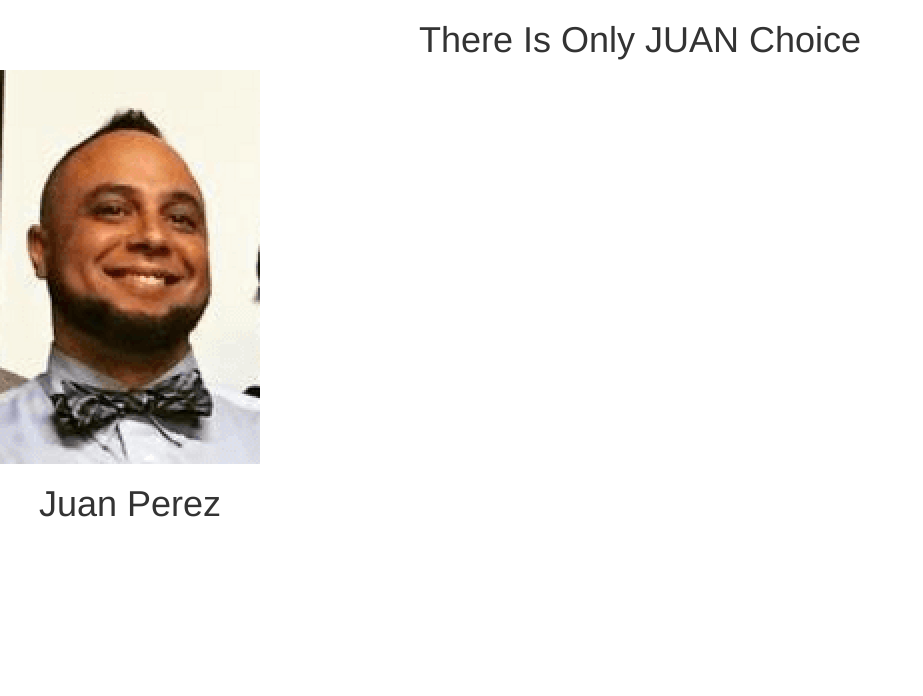
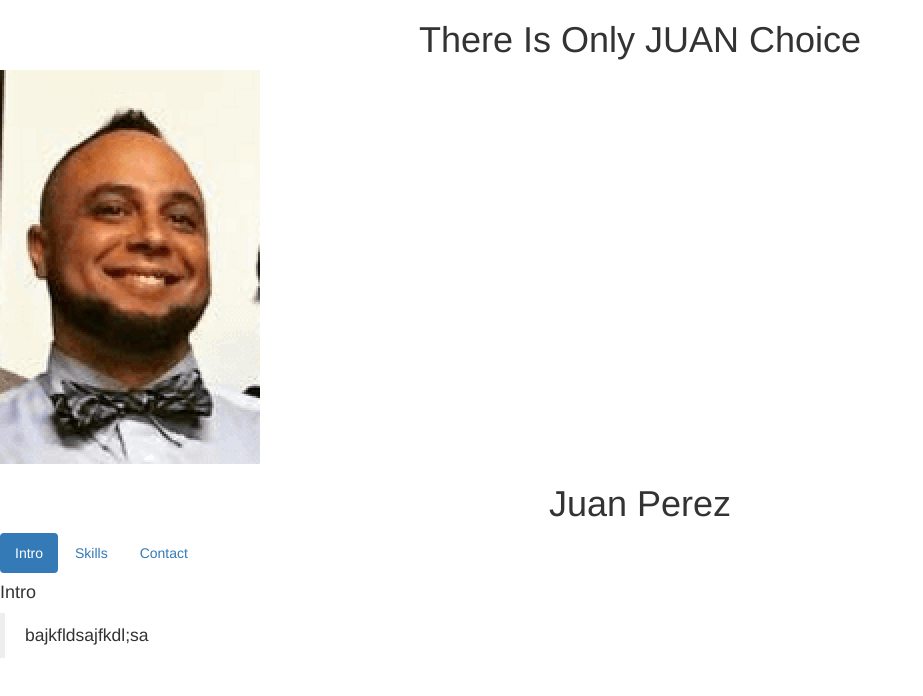
Before and after one commit to juan2357/juan-choice, a plain HTML site: page index.html in a window 1280 px wide. Shown: the whole page, without its empty margins (0-923 px from the left). Drawn offline with nearby package versions, Linux system fonts and the light colour scheme.

Commit message:
tabs working

```diff
--- a/app.js
+++ b/app.js
@@ -3,6 +3,18 @@
 
   app.controller('ChoiceController', function() {
     this.person = gems;
+  });
+
+  app.controller('TabController', function(){
+  this.tab = 1;
+
+  this.setTab = function(newValue){
+    this.tab = newValue;
+  };
+
+  this.isSet = function(tabName){
+    return this.tab === tabName;
+  };
   });
 
   var gems = [
--- a/index.html
+++ b/index.html
@@ -14,32 +14,36 @@
       <h1 class="text-center">There Is Only JUAN Choice</h1>
     </header>
     <!-- Person Container -->
-    <section class="pull-left">
+    <section>
       <div ng-repeat="person in choice.person">
         <img ng-src="{{person.image}}" alt="" />
         <h1 class="text-center">{{person.name}}</h1>
       </div>
-
-
     </section>
     <!-- tabs -->
-    <!-- <section  ng-controller="PanelController as panel">
-      <ul class="nav-pills, list">
-        <li ng-class="{active:panel.isSelected(1)}">
-          <a href ng-click="panel.selectTab(1)">Intro</a>
-        </li>
-        <li ng-class="{active:panel.isSelected(2)}">
-          <a href ng-click="panel.selectTab(2)">Skills</a>
-        </li>
-        <li ng-class="{active:panel.isSelected(3)}">
-          <a href ng-click="panel.selectTab(3)">Contact</a>
-        </li>
+    <section class="tab" ng-controller="TabController as tab">
+      <ul class="nav nav-pills">
+        <li ng-class="{active: tab.isSet(1)}">
+          <a href ng-click="tab.setTab(1)">Intro</a></li>
+        <li ng-class="{active: tab.isSet(2)}">
+          <a href ng-click="tab.setTab(2)">Skills</a></li>
+        <li ng-class="{active: tab.isSet(3)}">
+          <a href ng-click="tab.setTab(3)">Contact</a></li>
       </ul>
-      <div class="panel" ng-show="panel.isSelected(1)">
+      <div class="tab" ng-show="tab.isSet(1)" ng-repeat="person in choice.person">
         <h4>Intro</h4>
-        <p>{{choice.person.intro}}</p>
+        <blockquote>{{person.intro}}</blockquote>
       </div>
-    </section> -->
+      <div class="tab" ng-show="tab.isSet(2)">
+        <h4>Skills</h4>
+        <blockquote>{{person.skills}}</blockquote>
+      </div>
+      <div class="tab" ng-show="tab.isSet(3)">
+        <h4>Contact</h4>
+        <blockquote>{{person.email}}</blockquote>
+      </div>
+    </section>
+    </section>
 
 
 
```
